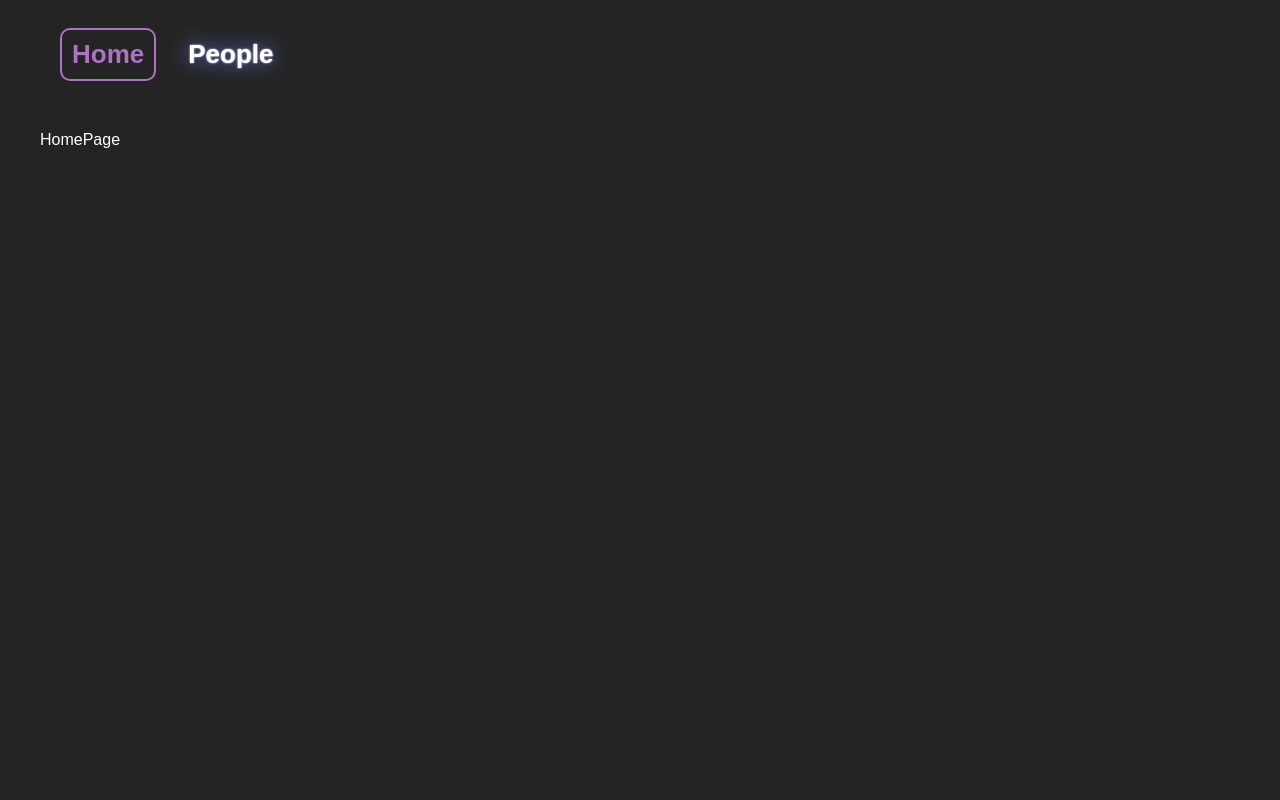
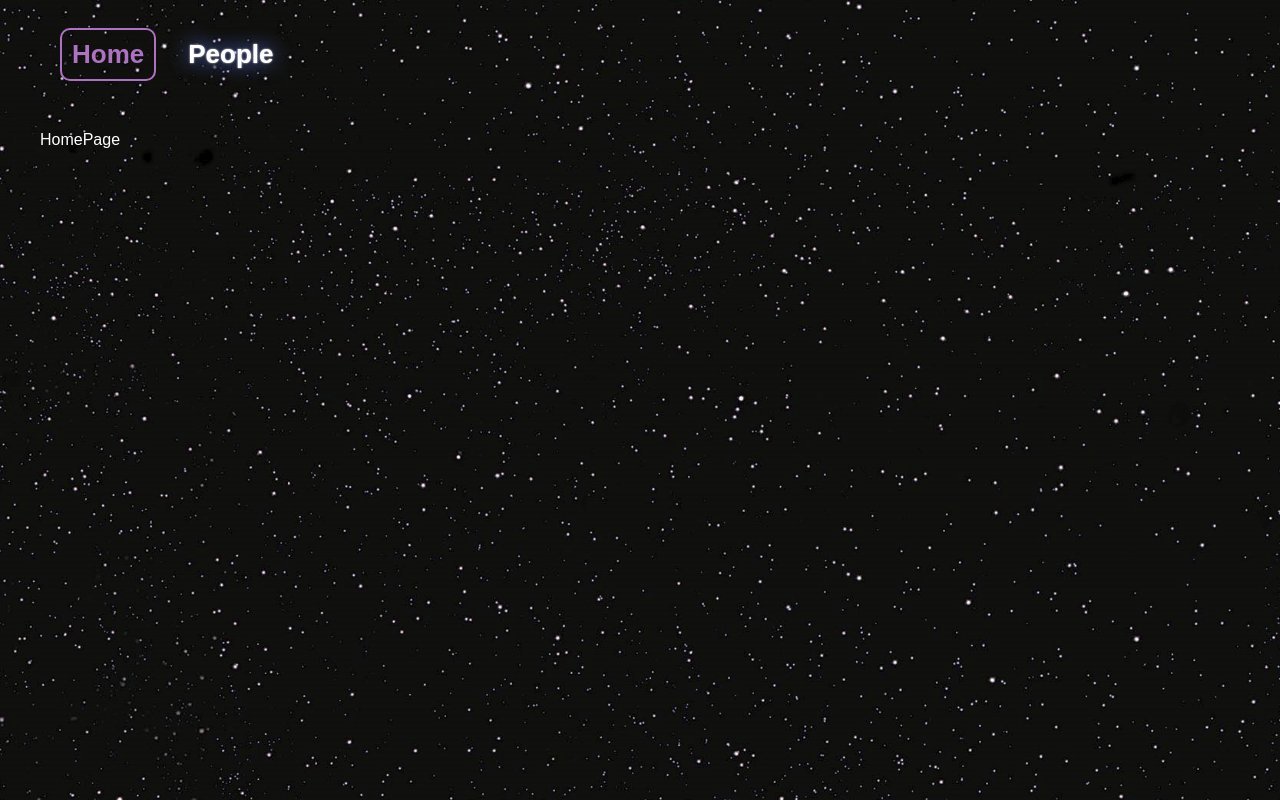
Before and after one commit to ValeraKaktotak/React_Star_Wars, a React (Create React App) app: page / in a window 1280 px wide. Built offline with nearby package versions, Linux system fonts and the light colour scheme.

Commit message:
added main styles

```diff
--- a/src/containers/App/App.module.css
+++ b/src/containers/App/App.module.css
@@ -1,5 +1,5 @@
 .App{
     width: 100%;
     max-width: 1200px;
-    margin: 0 auto
+    margin: 0 auto;
 }
--- a/src/styles/index.css
+++ b/src/styles/index.css
@@ -9,13 +9,20 @@
   --text-shadow-yellow:
     0 0 2px var(--color-white),
     0 0 20px var(--color-blue);
+  --font-size-main: 16px;
 
   /*Theme settings*/
   --theme-default-header-color: #ffff46;
+  --theme-default-background: url("../images/bg.jpg");
 }
 body {
-  background: var(--color-gray);
   font-family: sans-serif;
+  font-size: var(--font-size-main);
+  background-image: var(--theme-default-background);
+  background-size: cover;
+  background-repeat: no-repeat;
+  background-position: top left;
+  background-attachment: fixed;
 }
 
 
```
Also changed, not shown: src/images/bg.jpg (added).
